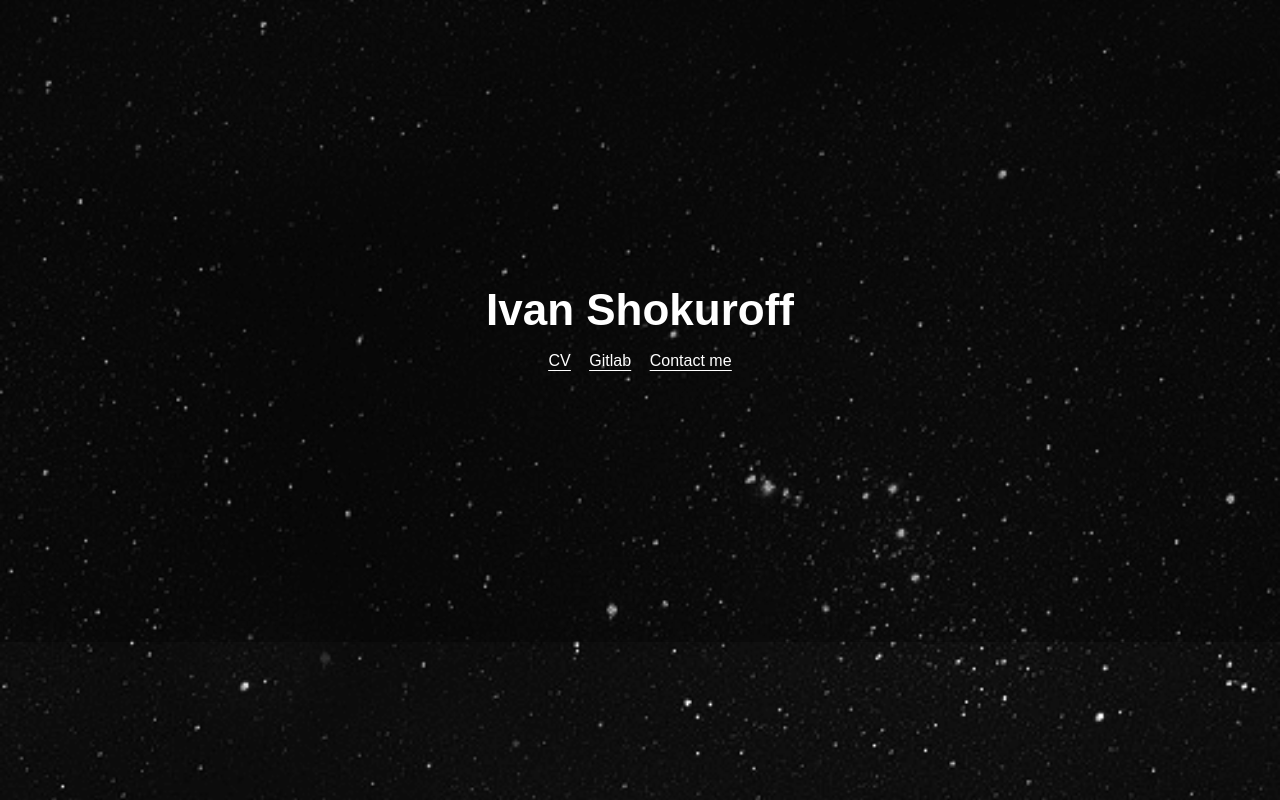
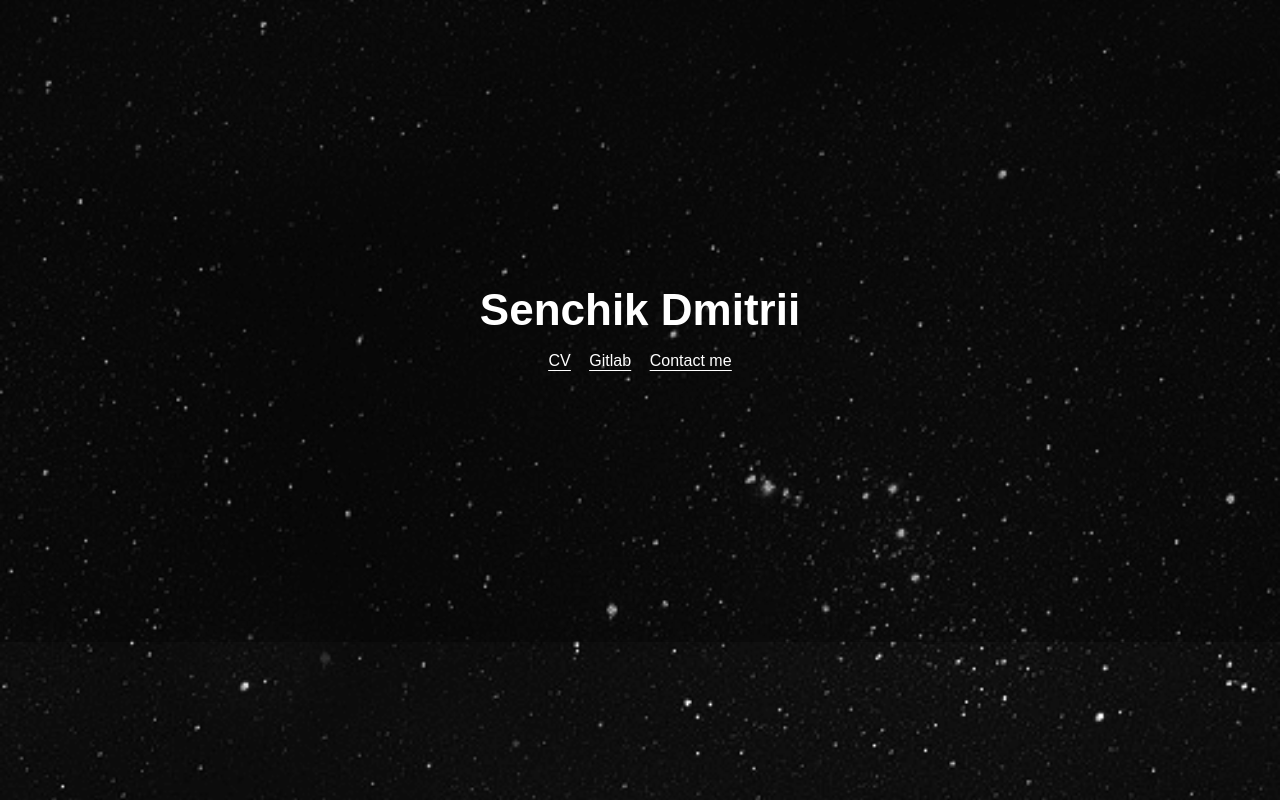
Before and after one commit to dimasenchik/senchik.github.io, a plain HTML site: page index.html in a window 1280 px wide. Drawn offline with Linux system fonts and the light colour scheme.

Commit message:
Update index.html

```diff
--- a/index.html
+++ b/index.html
@@ -5,14 +5,14 @@
 		<meta charset="utf-8" />
 		<title>Senchik Dmitrii</title>
 		<meta name="viewport" content="width=device-width, user-scalable=1, initial-scale=1.0">
-		<meta name="description" content="All about Ivan Shokurov."/>
-		<meta name="author" content="shokuroff"/>
-		<meta name="keywords" content="Ivan, Shokurov, shokuroff, mcsh0k, schokuroff" />
+		<meta name="description" content="Senchik Dmitrii - iOS Dev."/>
+		<meta name="author" content="senchik"/>
+		<meta name="keywords" content="Dmitrii, Senchik, shokuroff, mcsh0k, schokuroff" />
 		<link href="./style.css" rel="stylesheet" type="text/css" />
 	</head>
 	<body>
 		<div>
-			<h1>Ivan Shokuroff</h1>
+			<h1>Senchik Dmitrii</h1>
 			<ul>
 				<li class="exceptionListItem"><a target="_blank" rel="noopener noreferrer" href="./Ivan Shokurov (CV).pdf">CV</a></li>
 				<li><a target="_blank" rel="noopener noreferrer" href="https://github.com/shokuroff">Gitlab</a></li>
```
